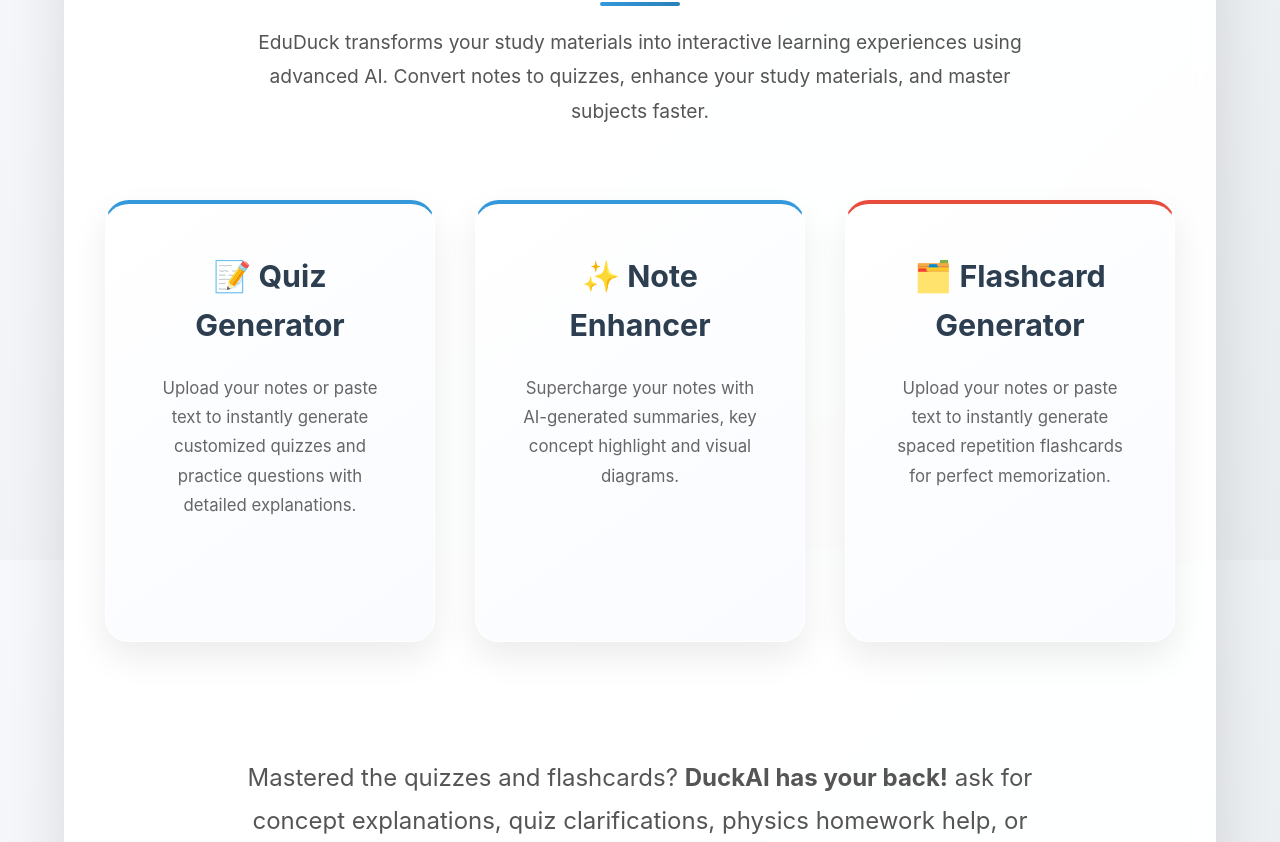
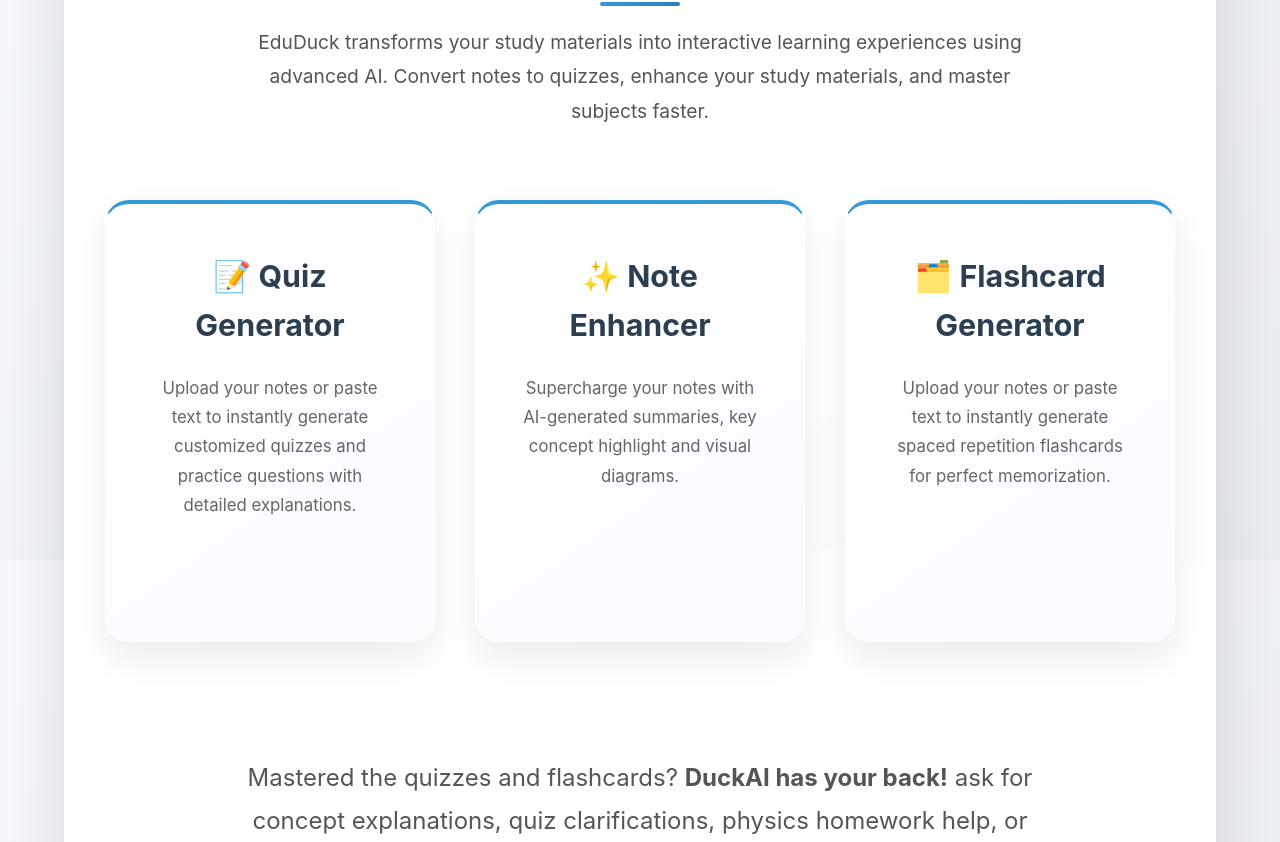
Before and after one commit to VxidDev/eduDuck, a Flask app: page / in a window 1280 px wide. Shown: the part 240-1082 px from the top of the page. Run offline with Flask 3, Linux system fonts and the light colour scheme; parts of the project's set-up code (start-up, migrations or seed data) failed here and were passed over.

Commit message:
Fixed flashcard card being red instead of blue in index.html

```diff
--- a/static/Main Page/style.css
+++ b/static/Main Page/style.css
@@ -250,14 +250,14 @@
     line-height: 1.75;
 }
 
-.feature-card:last-of-type {
+.feature-card-duckai {
     border-top-color: var(--accent-danger);
-    max-width: 500px;
 }
 
-.feature-card:last-of-type::before {
+.feature-card-duckai::before {
     background: linear-gradient(90deg, var(--accent-danger), var(--accent-danger-dark), var(--accent-danger));
 }
+
 
 footer {
     text-align: center;
--- a/templates/index.html
+++ b/templates/index.html
@@ -43,7 +43,7 @@
         </p>
 
         <div class="features">
-            <div class="feature-card" style="max-width: 500px; margin: 0 auto;">
+            <div class="feature-card feature-card-duckai" style="max-width: 500px; margin: 0 auto;">
                 <h3><a href="/duck-ai">🦆 DuckAI</a></h3>
                 <p>Your smart study companion—explain concepts, quiz help, remembers your notes! 🚀</p>
             </div>
```
